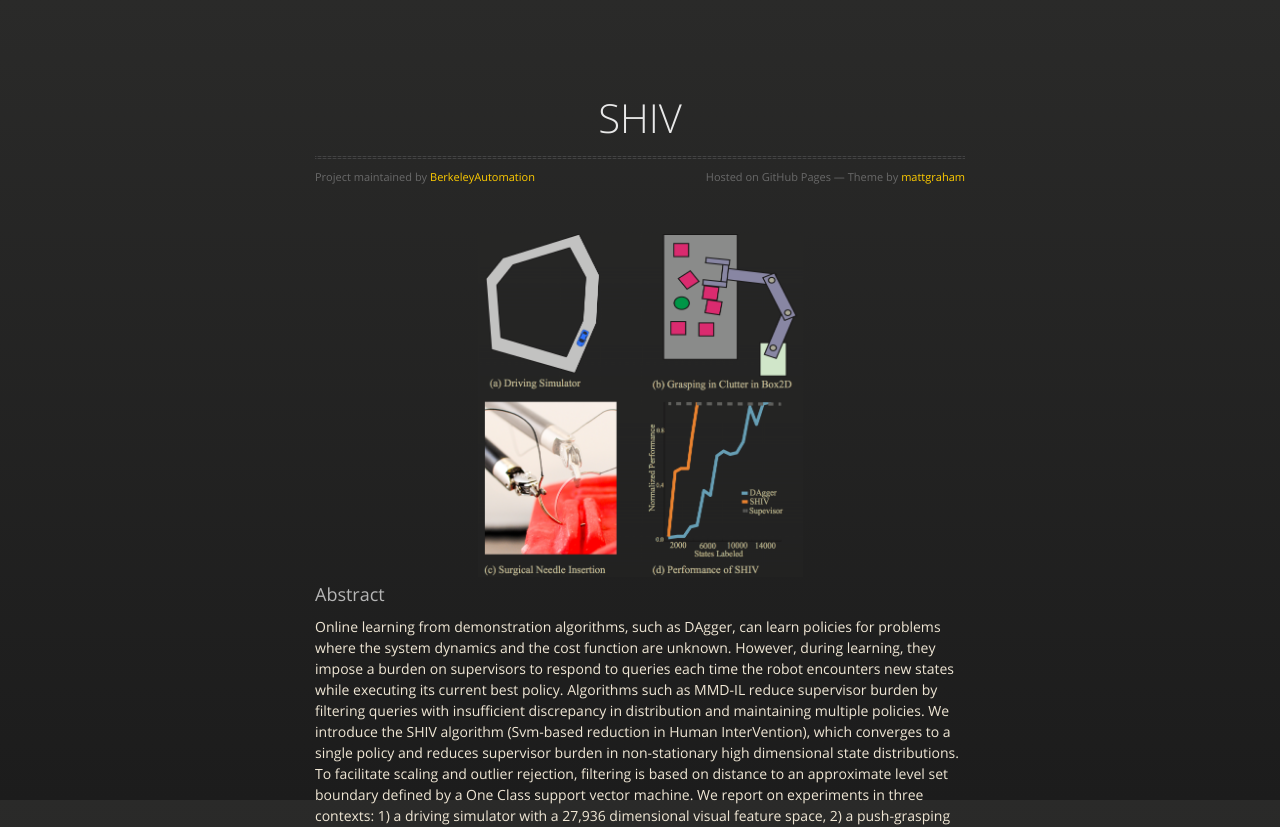
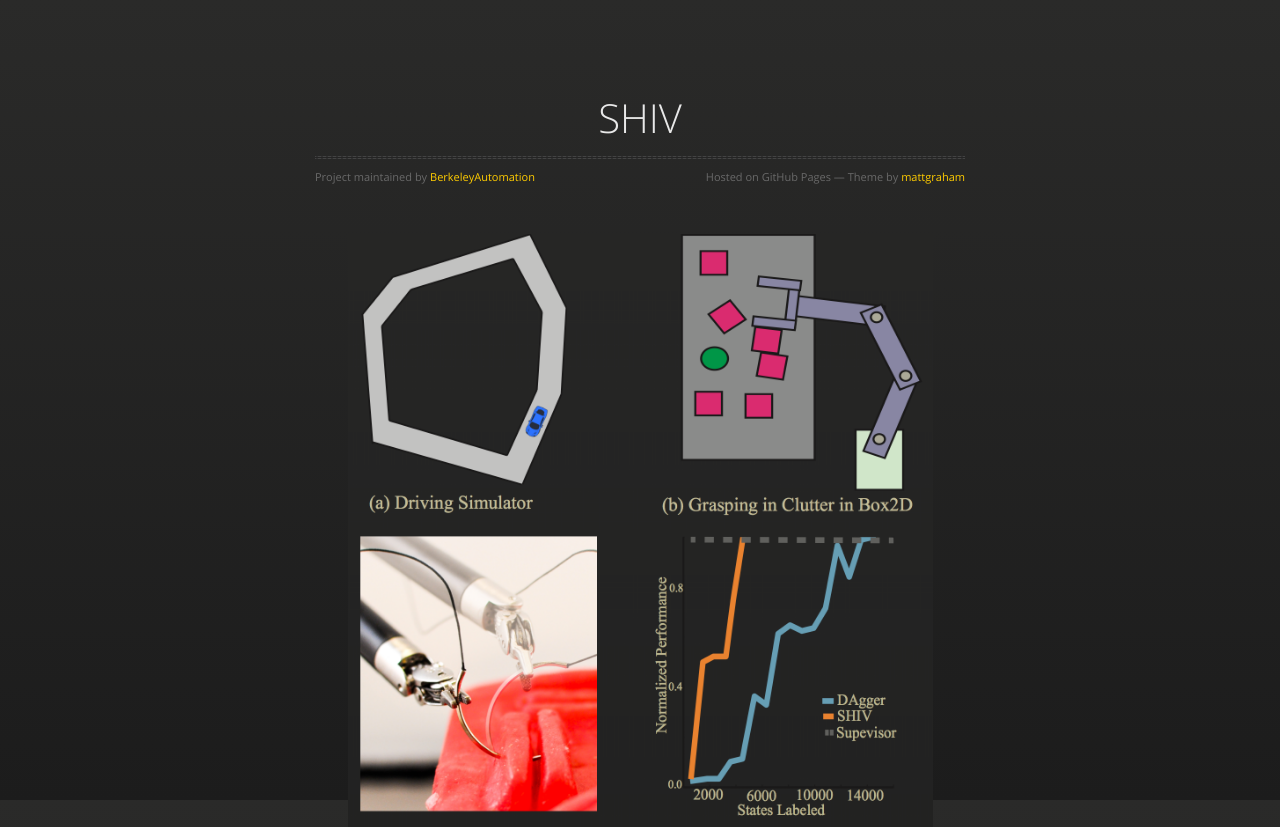
Before and after one commit to BerkeleyAutomation/shiv, a plain HTML site: page index.html in a window 1280 px wide. Shown: the top 827 px of the page. Drawn offline with nearby package versions, Linux system fonts and the light colour scheme.

Commit message:
added image

```diff
--- a/index.html
+++ b/index.html
@@ -35,7 +35,7 @@
 
 <center>
 <div class="image">
-<img src="https://github.com/BerkeleyAutomation/shiv/raw/gh-pages/img/teaser.png?raw=true" alt="Image cannot be displayed" width="50%">
+<img src="https://github.com/BerkeleyAutomation/shiv/raw/gh-pages/img/teaser.png?raw=true" alt="Image cannot be displayed" width="90%">
 </div>
 </center>
 
```
